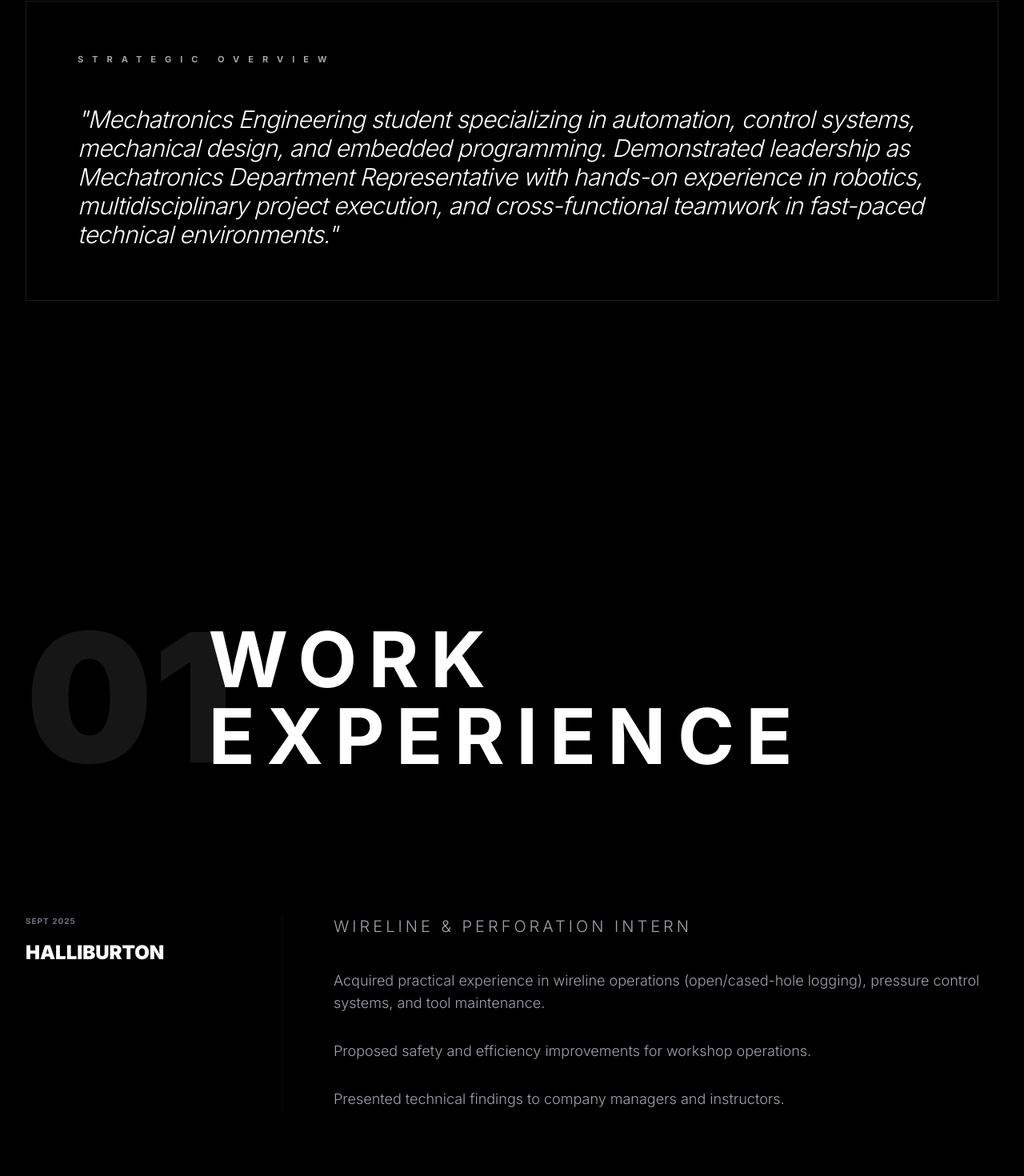
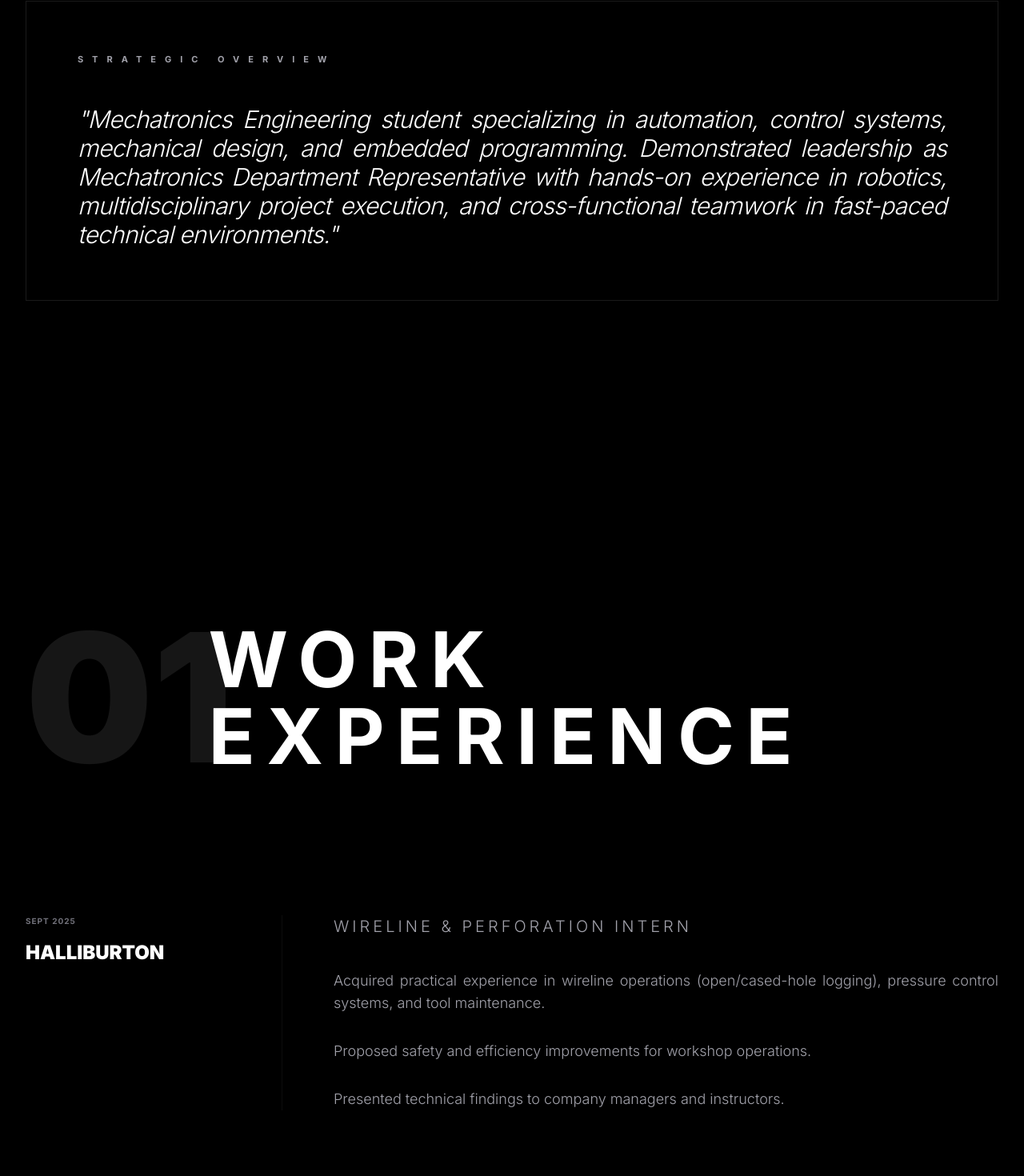
Before and after one commit to AmadoMamado74/AmadoPortfolio, a React (Vite) app: page / in a window 1280 px wide. Shown: the part 1230-2700 px from the top of the page at 80% size. Built offline with nearby package versions, Linux system fonts and the light colour scheme.

Commit message:
Justify text paragraphs and update footer text to Jan 2026

```diff
--- a/App.tsx
+++ b/App.tsx
@@ -331,7 +331,7 @@ const App: React.FC = () => {
                 <div className="flex items-center justify-between gap-6 mb-8 md:mb-12">
                   <span className="text-zinc-400 text-[9px] md:text-[11px] font-bold uppercase tracking-[0.5em] md:tracking-[1em]">Strategic Overview</span>
                 </div>
-                <p className="text-lg md:text-2xl lg:text-3xl font-extralight leading-relaxed md:leading-tight text-white italic tracking-tight text-left">
+                <p className="text-lg md:text-2xl lg:text-3xl font-extralight leading-relaxed md:leading-tight text-white italic tracking-tight text-justify">
                   "{data.summary}"
                 </p>
               </div>
@@ -356,7 +356,7 @@ const App: React.FC = () => {
                       <h5 className="text-lg md:text-xl font-light text-zinc-400 mb-4 md:mb-10 uppercase tracking-[0.2em]">{exp.role}</h5>
                       <ul className="space-y-3 md:space-y-8">
                         {exp.description.map((d, i) => (
-                          <li key={i} className="text-zinc-400 text-[14px] md:text-lg leading-relaxed font-light hover:text-white transition-colors">{d}</li>
+                          <li key={i} className="text-zinc-400 text-[14px] md:text-lg leading-relaxed font-light hover:text-white transition-colors text-justify">{d}</li>
                         ))}
                       </ul>
                     </div>
@@ -463,7 +463,7 @@ const App: React.FC = () => {
                       {category.projects.map((p) => (
                         <div key={p.id} className="p-6 md:p-10 border border-white/10 bg-black/40 hover:bg-black/60 hover:border-white/40 transition-all duration-700 backdrop-blur-sm group text-left">
                           <h4 className="text-xl md:text-3xl font-bold uppercase leading-tight mb-4 md:mb-8 text-white">{p.title}</h4>
-                          <p className="text-zinc-300 text-[12px] md:text-lg font-light leading-relaxed mb-6 md:mb-12">{p.description}</p>
+                          <p className="text-zinc-300 text-[12px] md:text-lg font-light leading-relaxed mb-6 md:mb-12 text-justify">{p.description}</p>
                           <div className="flex flex-wrap justify-start gap-2 md:gap-3">
                             {p.technologies.map(t => (
                               <span key={t} className="text-[8px] md:text-[9px] font-bold uppercase tracking-widest py-1 md:py-2 px-3 md:px-4 bg-white/5 text-zinc-400 group-hover:text-white transition-colors">{t}</span>
@@ -532,7 +532,7 @@ const App: React.FC = () => {
               </div>
 
               <div className="mt-64 text-center">
-                <span className="text-[11px] font-bold uppercase tracking-[3em] text-zinc-600">{data.contact.name} — MMXXV</span>
+                <span className="text-[11px] font-bold uppercase tracking-[2em] text-zinc-600">{data.contact.name} — JAN 2026</span>
               </div>
             </div>
           </footer>
```
